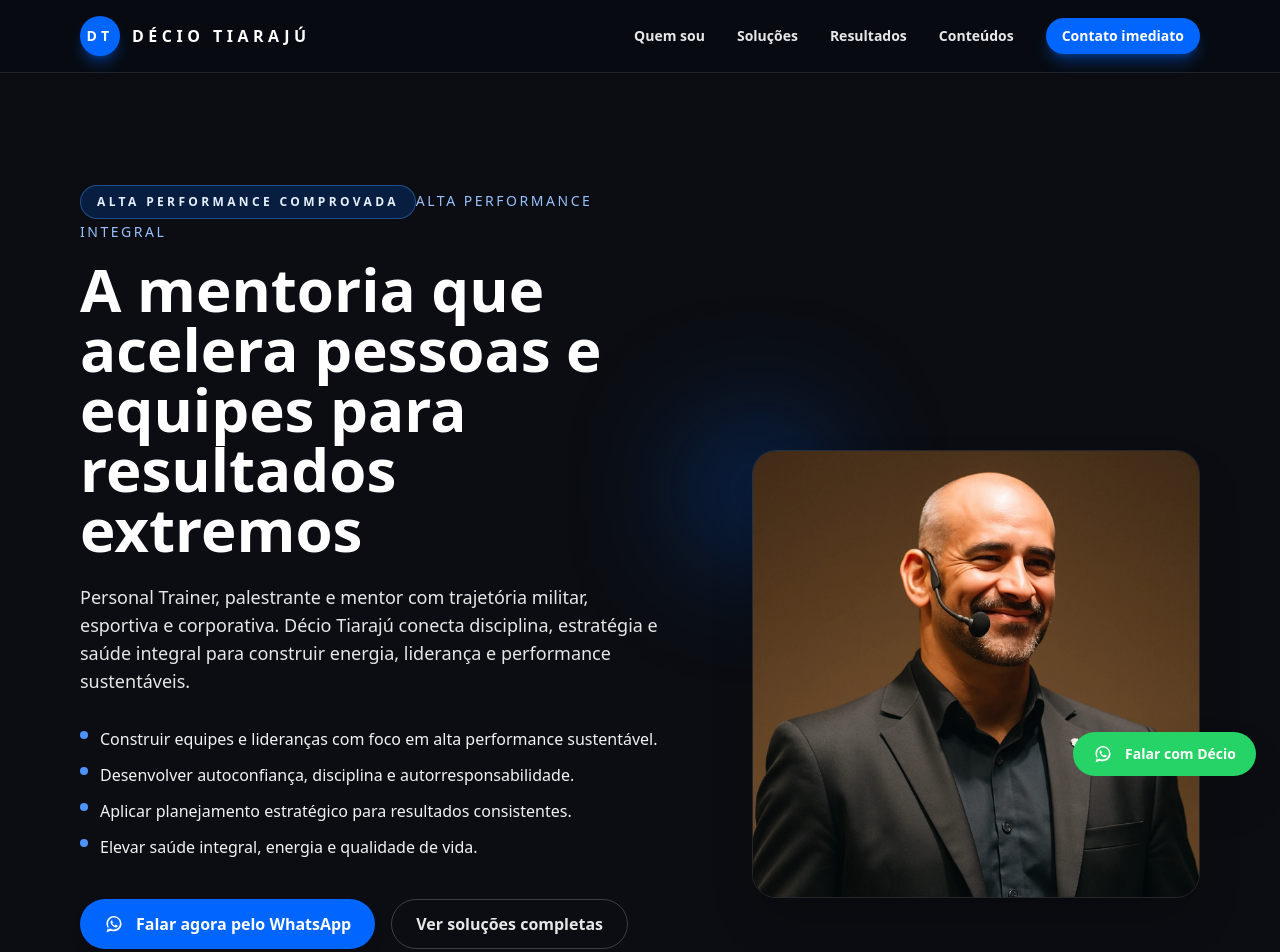
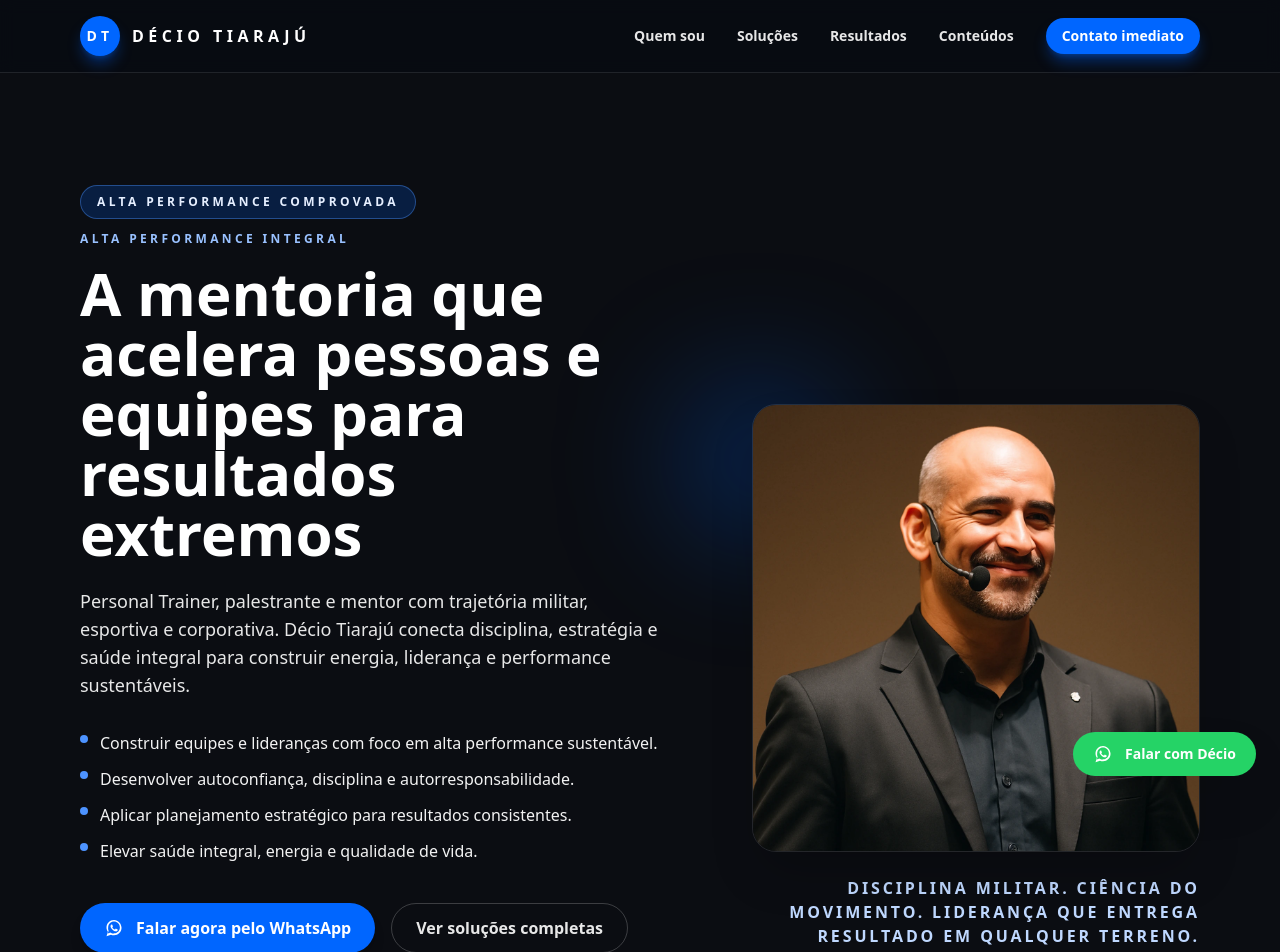
Before and after one commit to g4trader/decio-tiaraju-site-starter, a Next.js app: page / in a window 1280 px wide. Shown: the top 952 px of the page. Built offline with nearby package versions, Linux system fonts and the light colour scheme.

Commit message:
fix hero

```diff
--- a/app/page.tsx
+++ b/app/page.tsx
@@ -69,10 +69,12 @@ export default function Page() {
       <section className="container py-20 md:py-28">
         <div className="grid items-center gap-12 md:grid-cols-[1.1fr_0.9fr]">
         <div>
-            <div className="inline-flex items-center gap-2 rounded-full border border-brand-400/40 bg-brand-500/20 px-4 py-2 text-xs font-semibold uppercase tracking-[0.28em] text-brand-100 shadow-brand-500/30">
-              Alta performance comprovada
+            <div className="flex flex-wrap items-center gap-3 text-xs font-semibold uppercase tracking-[0.28em] text-brand-100">
+              <span className="rounded-full border border-brand-400/40 bg-brand-500/20 px-4 py-2 shadow-brand-500/30">
+                Alta performance comprovada
+              </span>
+              <span className="text-brand-300">Alta performance integral</span>
             </div>
-            <span className="kicker">Alta performance integral</span>
             <h1 className="mt-4 text-4xl font-semibold leading-tight md:text-6xl">
               A mentoria que acelera pessoas e equipes para resultados extremos
           </h1>
@@ -121,16 +123,19 @@ export default function Page() {
               </div>
             </div>
           </div>
-          <div className="relative flex justify-center md:justify-end">
-            <div className="pointer-events-none absolute -top-6 -left-6 h-32 w-32 rounded-full bg-brand-500/40 blur-3xl" />
+          <div className="relative flex flex-col items-center gap-6 text-center md:items-end md:text-right">
+            <div className="pointer-events-none absolute -top-6 -left-10 h-40 w-40 rounded-full bg-brand-500/30 blur-3xl" />
           <Image
             src="/decio-tiaraju.webp"
               alt="Décio Tiarajú Rosa de Oliveira em treinamento"
             width={640}
             height={800}
-              className="relative w-full max-w-md rounded-3xl border border-white/10 object-cover shadow-2xl"
+              className="relative w-full max-w-md rounded-3xl border border-white/10 object-cover shadow-2xl md:self-end"
             priority
           />
+            <p className="max-w-md text-base font-semibold uppercase tracking-[0.18em] text-brand-200 md:text-right">
+              Disciplina militar. Ciência do movimento. Liderança que entrega resultado em qualquer terreno.
+            </p>
         </div>
       </div>
       </section>
```
